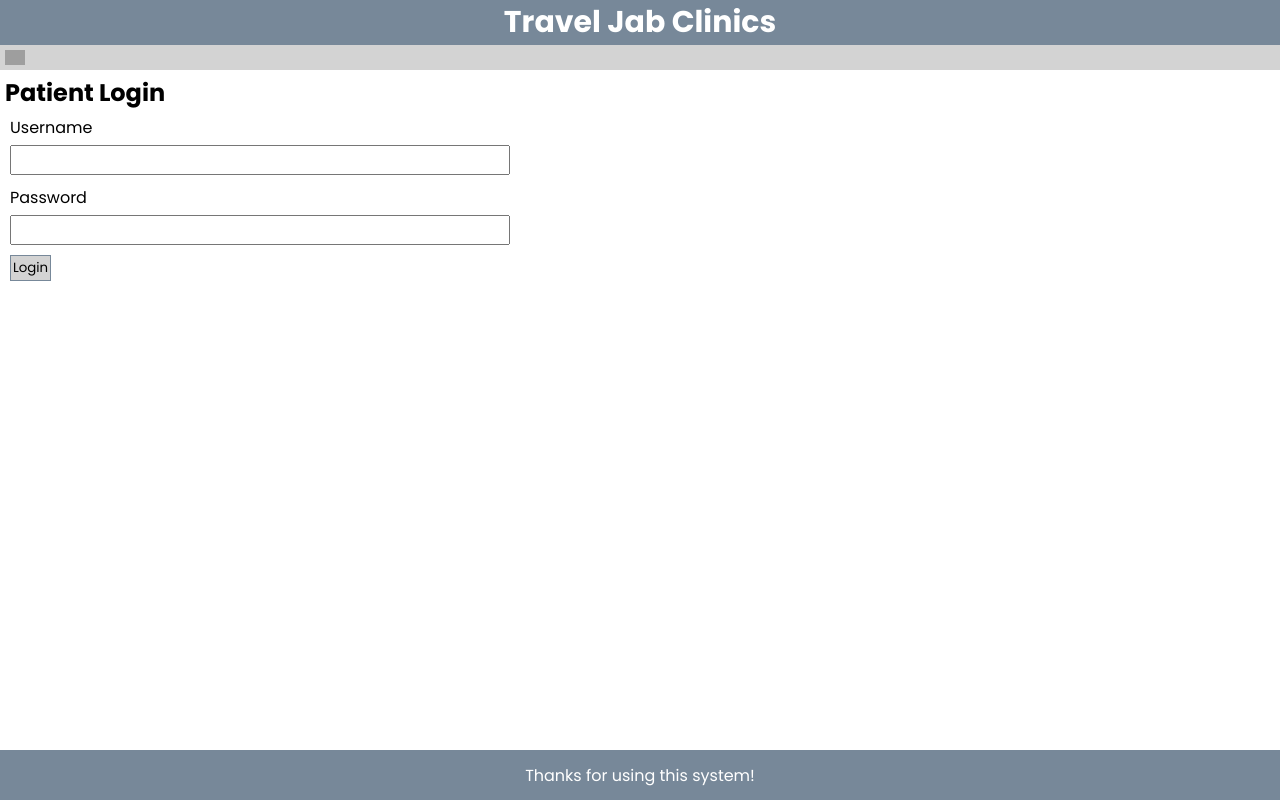
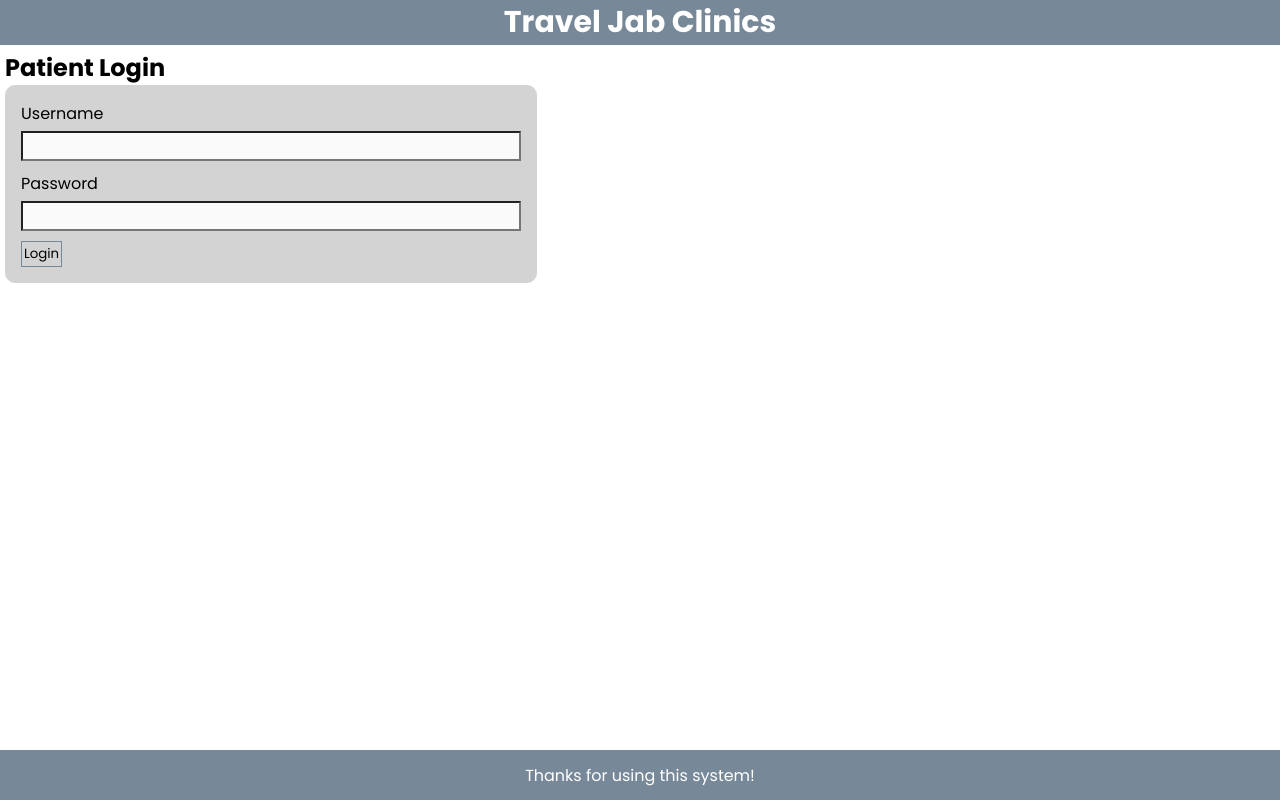
Before and after one commit to ibrahimmajeed2021-byte/Database, a React (Vite) app: page /login/patient in a window 1280 px wide. Built offline with nearby package versions, Linux system fonts and the light colour scheme; grey boxes are pictures that could not be loaded.

Commit message:
Made it so the navbar only appears after you log in and the home button takes you to the roles specific homepage so for example manager would taek you to the manager homepage. Also added some more styling to the forms

```diff
--- a/src/UI/scss/Form.scss
+++ b/src/UI/scss/Form.scss
@@ -2,6 +2,9 @@ div.form {
   border: 1px solid LightGrey;
   border-radius: 3px;
   padding: 10px;
+  background: lightgrey;
+  width: fit-content;
+  border-radius: 10px;
 }
 
 label {
@@ -14,6 +17,7 @@ label {
 input {
   padding: 3px;
   width: 500px;
+  background: rgb(250, 250, 250);
   &:hover {
     outline: 2px solid lightgrey;
   }
--- a/src/Views/LoginClinician.jsx
+++ b/src/Views/LoginClinician.jsx
@@ -12,7 +12,7 @@ function LoginClinician({ setIsLoggedIn, setUserRole }) {
   };
 
   return (
-    <div>
+    <div className="Login">
       <h2>Clinician Login</h2>
       <form onSubmit={handleLogin}>
         <label>
--- a/src/Views/LoginClinician.scss
+++ b/src/Views/LoginClinician.scss
@@ -0,0 +1,35 @@
+form {
+  border: 1px solid LightGrey;
+  border-radius: 3px;
+  padding: 10px;
+  background: lightgrey;
+  width: fit-content;
+  border-radius: 10px;
+}
+
+label {
+  display: flex;
+  flex-direction: column;
+  padding: 5px;
+  gap: 5px;
+}
+
+input {
+  padding: 3px;
+  width: 500px;
+  background: rgb(250, 250, 250);
+  &:hover {
+    outline: 2px solid lightgrey;
+  }
+
+  &:focus {
+    outline: 2px solid lightslategrey;
+  }
+}
+
+button {
+  padding: 2px;
+  background: lightgrey;
+  border: 1px solid lightslategrey;
+  margin: 5px;
+}
--- a/src/Views/LoginManager.jsx
+++ b/src/Views/LoginManager.jsx
@@ -12,7 +12,7 @@ function LoginManager({ setIsLoggedIn, setUserRole }) {
   };
 
   return (
-    <div>
+    <div className="Login">
       <h2>Manager Login</h2>
       <form onSubmit={handleLogin}>
         <label>
--- a/src/Views/LoginManager.scss
+++ b/src/Views/LoginManager.scss
@@ -0,0 +1,35 @@
+form {
+  border: 1px solid LightGrey;
+  border-radius: 3px;
+  padding: 10px;
+  background: lightgrey;
+  width: fit-content;
+  border-radius: 10px;
+}
+
+label {
+  display: flex;
+  flex-direction: column;
+  padding: 5px;
+  gap: 5px;
+}
+
+input {
+  padding: 3px;
+  width: 500px;
+  background: rgb(250, 250, 250);
+  &:hover {
+    outline: 2px solid lightgrey;
+  }
+
+  &:focus {
+    outline: 2px solid lightslategrey;
+  }
+}
+
+button {
+  padding: 2px;
+  background: lightgrey;
+  border: 1px solid lightslategrey;
+  margin: 5px;
+}
--- a/src/Views/LoginPatient.jsx
+++ b/src/Views/LoginPatient.jsx
@@ -12,7 +12,7 @@ function LoginPatient({ setIsLoggedIn, setUserRole }) {
   };
 
   return (
-    <div>
+    <div className="Login">
       <h2>Patient Login</h2>
       <form onSubmit={handleLogin}>
         <label>
--- a/src/Views/LoginPatient.scss
+++ b/src/Views/LoginPatient.scss
@@ -0,0 +1,35 @@
+form {
+  border: 1px solid LightGrey;
+  border-radius: 3px;
+  padding: 10px;
+  background: lightgrey;
+  width: fit-content;
+  border-radius: 10px;
+}
+
+label {
+  display: flex;
+  flex-direction: column;
+  padding: 5px;
+  gap: 5px;
+}
+
+input {
+  padding: 3px;
+  width: 500px;
+  background: rgb(250, 250, 250);
+  &:hover {
+    outline: 2px solid lightgrey;
+  }
+
+  &:focus {
+    outline: 2px solid lightslategrey;
+  }
+}
+
+button {
+  padding: 2px;
+  background: lightgrey;
+  border: 1px solid lightslategrey;
+  margin: 5px;
+}
--- a/src/layout/Layout.jsx
+++ b/src/layout/Layout.jsx
@@ -7,7 +7,13 @@ function Layout({ children, isLoggedIn, onLogout, userRole }) {
   return (
     <div className="layout">
       <Header />
-      <NavBar isLoggedIn={isLoggedIn} onLogout={onLogout} userRole={userRole} />
+      {isLoggedIn && (
+        <NavBar
+          isLoggedIn={isLoggedIn}
+          userRole={userRole}
+          onLogout={onLogout}
+        />
+      )}
       <main>{children}</main>
       <Footer />
     </div>
--- a/src/layout/NavBar.jsx
+++ b/src/layout/NavBar.jsx
@@ -9,10 +9,17 @@ function NavBar({ isLoggedIn, onLogout, userRole }) {
     navigate("/");
   };
 
+  const getHomePage = () => {
+    if (userRole === "manager") return "/manager";
+    if (userRole === "clinician") return "/clinician";
+    if (userRole === "patient") return "/patient";
+    return "/";
+  };
+
   return (
     <nav>
       <div className="NavItem">
-        <Link to="/home">
+        <Link to={getHomePage()}>
           <img
             className="home"
             src="https://img.icons8.com/?size=100&id=z6m63h25vYs2&format=png&color=000000"
--- a/src/layout/scss/Layout.scss
+++ b/src/layout/scss/Layout.scss
@@ -8,13 +8,13 @@
 }
 
 div.layout {
-  background: red;
+  background: white;
   min-height: 100vh;
-  display: grid;
-  grid-template-columns: 1fr;
-  grid-template-rows: auto auto 1fr auto;
+  display: flex;
+  flex-direction: column;
 
   main {
+    flex: 1;
     padding: 5px;
     background: white;
   }
```
